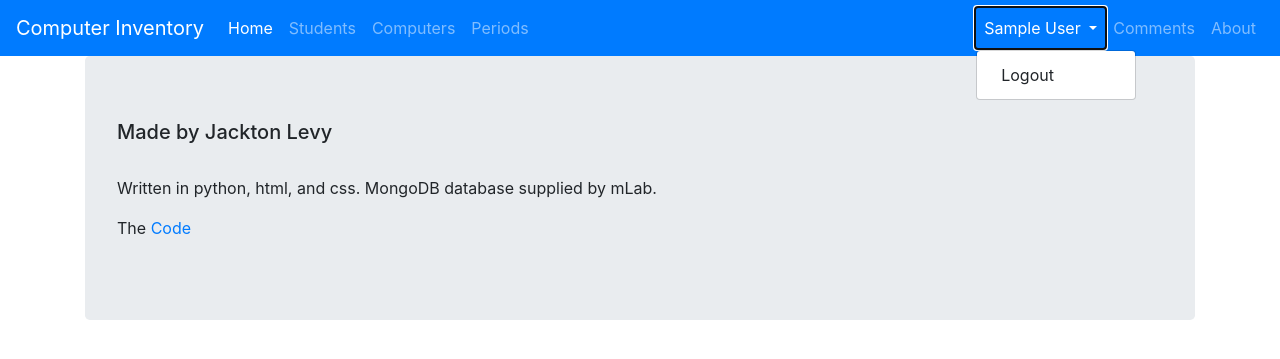
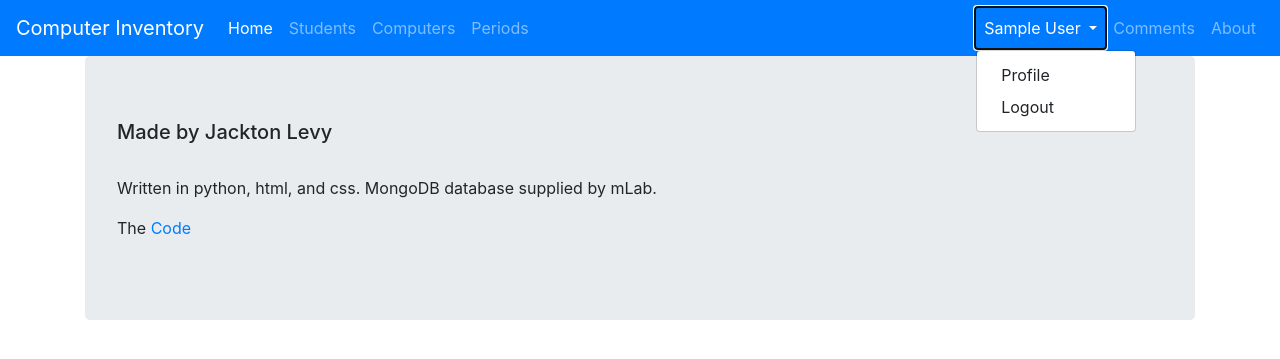
Before and after one commit to JacktonL/ComputerInventory, a Flask app: page /about in a window 1280 px wide, after a click that opens the changed part. Shown: the top 359 px of the page. Run offline with Flask 2, Linux system fonts and the light colour scheme; the visitor is signed in with stand-in values (Sample User, id 1); parts of the project's set-up code (start-up, migrations or seed data) failed here and were passed over; some libraries are stand-ins or nearby versions.

Commit message:
profile page added to nav dropdown

```diff
--- a/app/templates/includes/_navbar.html
+++ b/app/templates/includes/_navbar.html
@@ -26,7 +26,8 @@
               {{ session["displayName"] }}
             </a>
             <div class="dropdown-menu" aria-labelledby="navbarDropdown">
-              <a class="dropdown-item" href="/logout">Logout</a>
+                <a class="dropdown-item" href={{ "/student/" + session["displayName"].replace(" ", "_") }}>Profile</a>
+                <a class="dropdown-item" href="/logout">Logout</a>
             </div>
             </li>
       {% else %}
```
